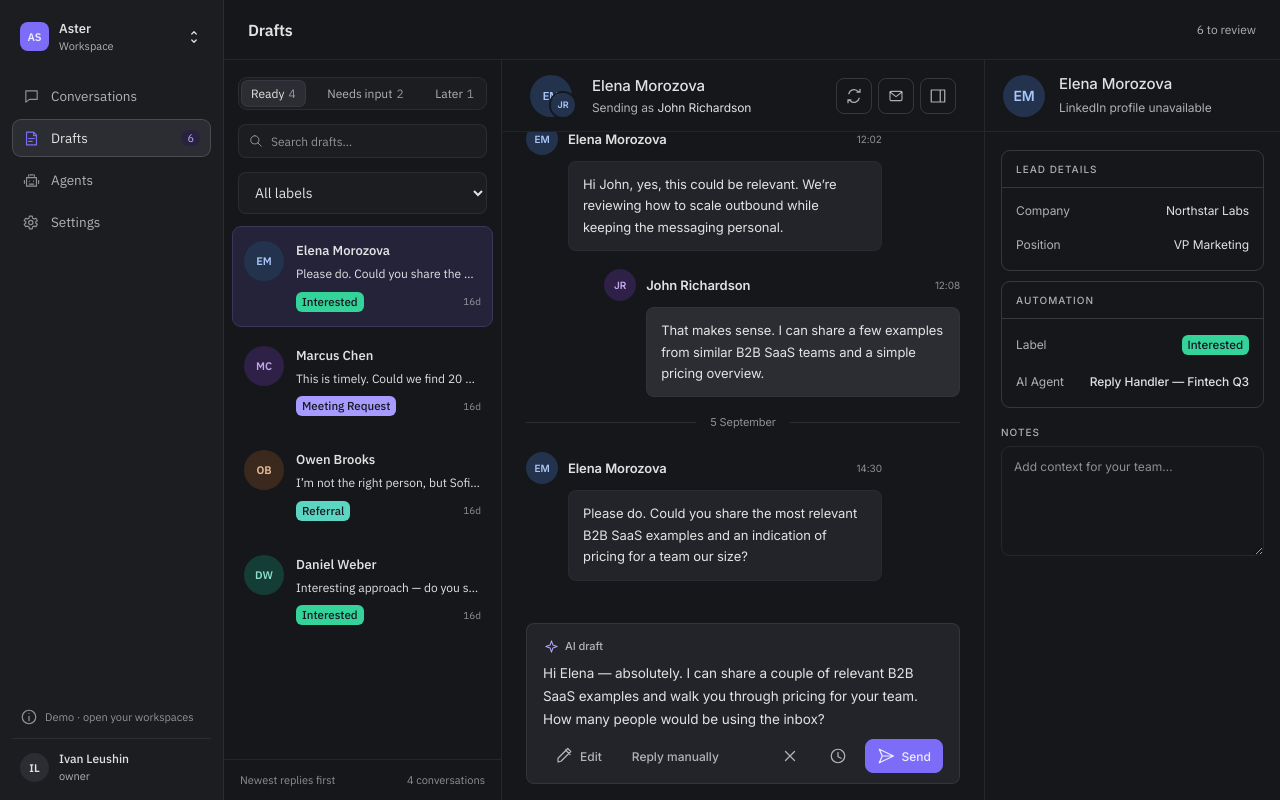
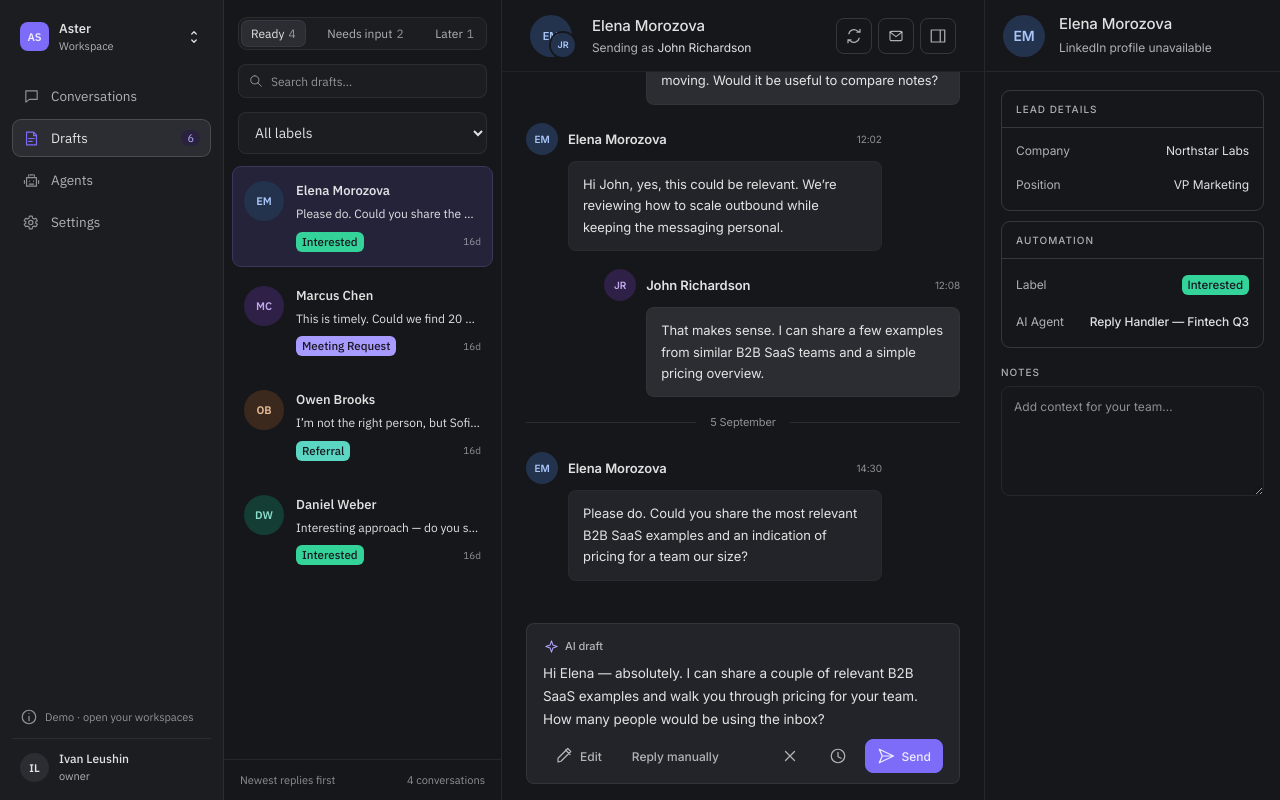
Before and after one commit to leushinprof-max/ai_inbox_agent, a Next.js app: page /demo/drafts in a window 1280 px wide. Built offline with nearby package versions, Linux system fonts and the light colour scheme.

Commit message:
Remove redundant Drafts topbar

```diff
--- a/src/features/drafts/drafts-screen.tsx
+++ b/src/features/drafts/drafts-screen.tsx
@@ -4,7 +4,7 @@ import { useEffect, useState } from "react";
 import Link from "next/link";
 import { relativeReplyTime } from "@/lib/relative-reply-time";
 import { useInbox } from "@/lib/inbox-context";
-import { Avatar, Button, Empty, Icon, Topbar, Notice } from "@/components/ui";
+import { Avatar, Button, Empty, Icon, Notice } from "@/components/ui";
 import {
   ConversationThread,
   ContactContext,
@@ -97,15 +97,8 @@ export function DraftsScreen() {
   const conversation = selected
     ? state.conversations.find((c) => c.id === selected.conversationId)!
     : null;
-  const toReview = state.paging
-    ? (state.paging.draftCounts.ready ?? 0) +
-      (state.paging.draftCounts.needs_input ?? 0)
-    : drafts.filter((d) => d.status !== "snoozed").length;
   return (
     <>
-      <Topbar title="Drafts">
-        <span className="small muted">{toReview} to review</span>
-      </Topbar>
       {error ? <Notice variant="error">{error}</Notice> : null}
       {!(state.paging
         ? Object.values(state.paging.draftCounts).reduce((a, b) => a + b, 0)
```
